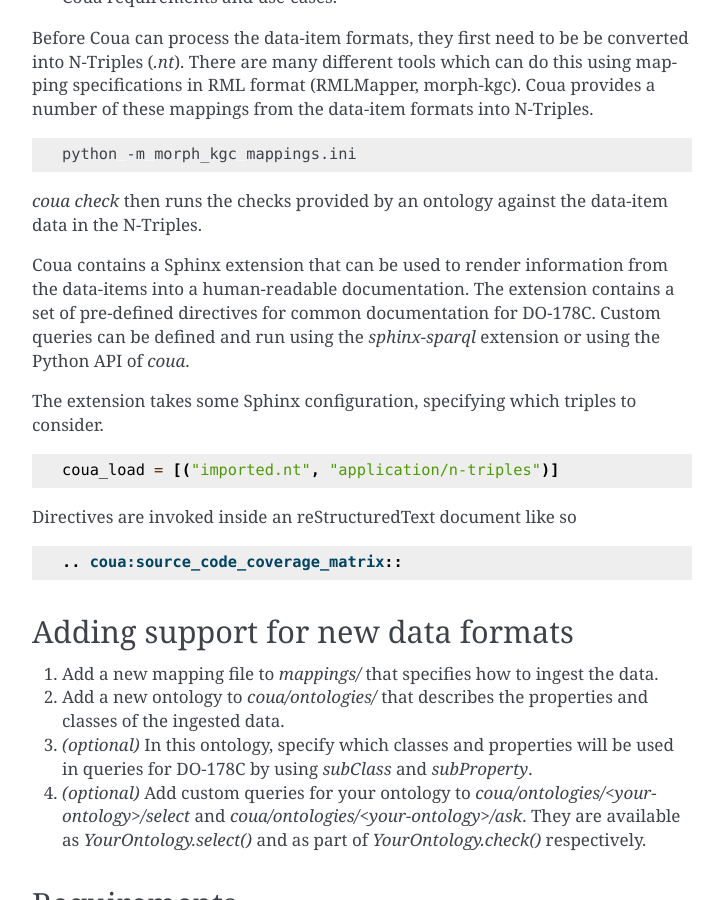
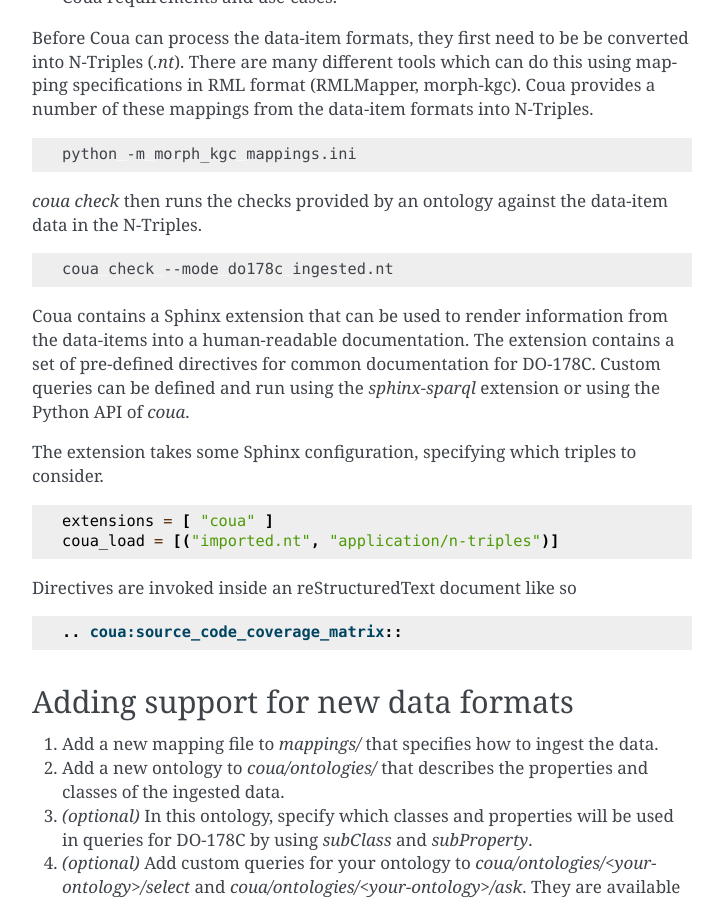
Before and after one commit to DLR-FT/coua, a Sphinx documentation site: the page built from doc/source/index.rst, in a window 1280 px wide and 900 px high, scrolled down 863 px. Shown: the whole window, without its empty margins (388-1111 px from the left). Built offline with Sphinx 7.4.7, drawn with Linux system fonts in a browser that asks for light colours.

Commit message:
feat: add required configuration for sphinx extension to documentation

```diff
--- a/doc/source/index.rst
+++ b/doc/source/index.rst
@@ -53,7 +53,7 @@ provides a number of these mappings from the data-item formats into N-Triples.
 
 `coua check` then runs the checks provided by an ontology against the data-item data in the N-Triples.
 
-.. code-block: bash
+.. code-block:: bash
 
    coua check --mode do178c ingested.nt
 
@@ -67,6 +67,7 @@ The extension takes some Sphinx configuration, specifying which triples to consi
 
 .. code-block:: python
 
+   extensions = [ "coua" ]
    coua_load = [("imported.nt", "application/n-triples")]
 
 
```
